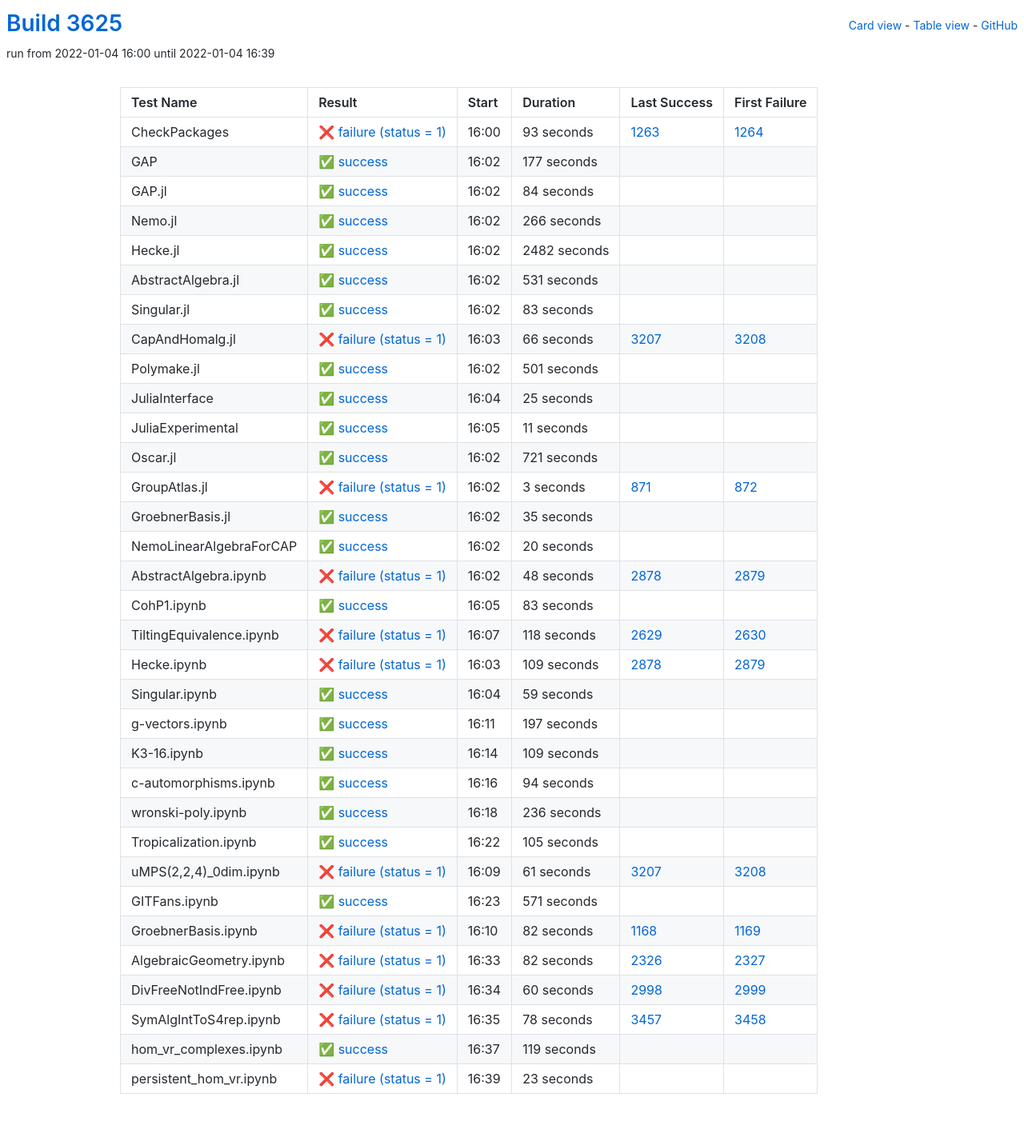
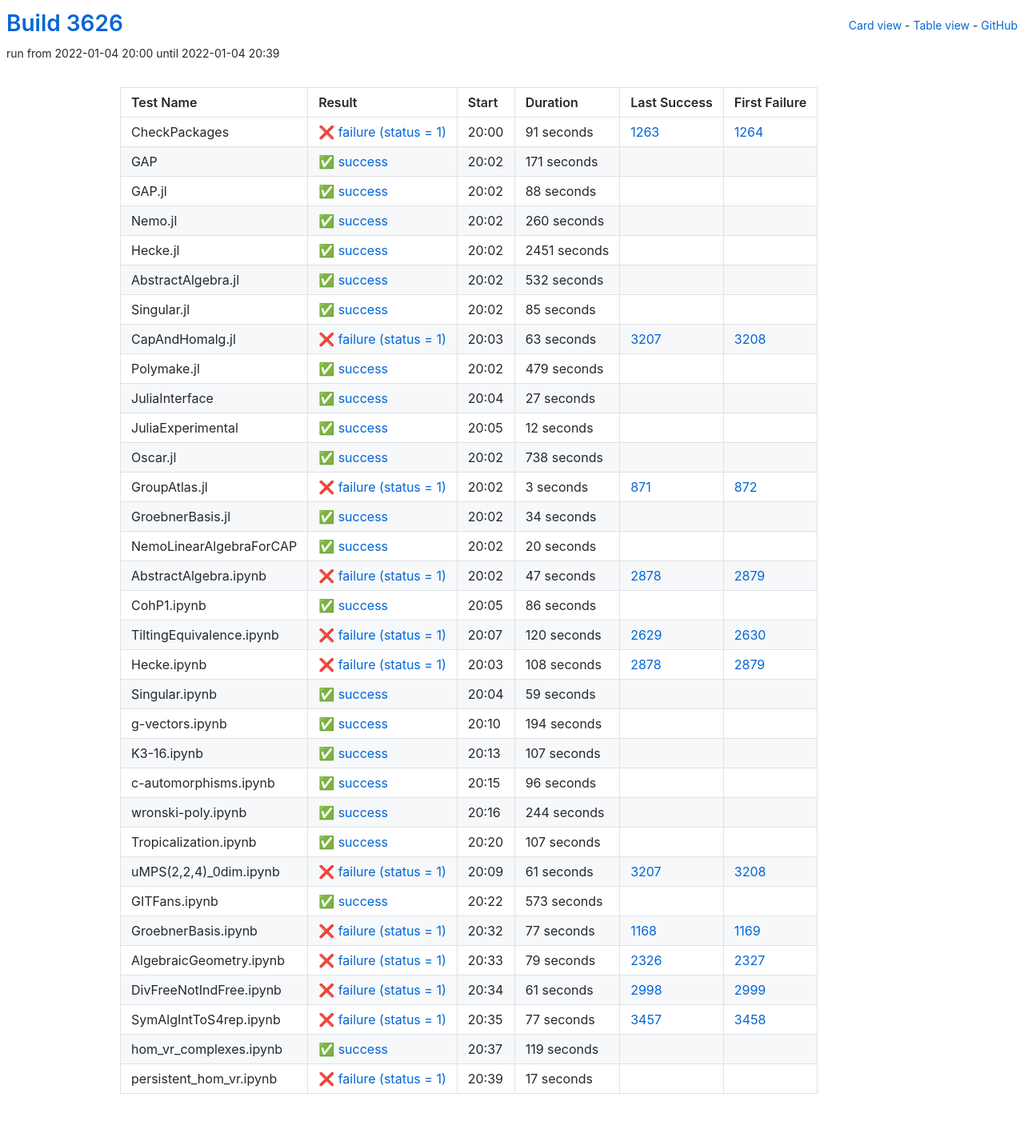
Before and after one commit to oscar-system/oscar-ci-status-stable, a Jekyll site: the page built from table.html, in a window 1280 px wide. Shown: the whole page at 80% size. Built offline with Jekyll 4.4.1, drawn with Linux system fonts in a browser that asks for light colours.

Commit message:
Build #3626

```diff
--- a/_data/ci.yml
+++ b/_data/ci.yml
@@ -1,6 +1,6 @@
 ---
-build: 3625
-build_url: https://oscarci.mathematik.uni-kl.de/job/oscar-stable/3625/
+build: 3626
+build_url: https://oscarci.mathematik.uni-kl.de/job/oscar-stable/3626/
 job: oscar-stable
 organization: oscar-system
 repo: oscar-ci-status-stable
@@ -8,152 +8,152 @@ repourl: https://github.com/oscar-system/oscar-ci-status-stable
 tests:
 - name: CheckPackages
   id: checkpackages
-  log: https://oscarci.mathematik.uni-kl.de/job/oscar-stable/3625/artifact/logs/build-3625/CheckPackages.log
-  start: 2022-01-04 16:00
+  log: https://oscarci.mathematik.uni-kl.de/job/oscar-stable/3626/artifact/logs/build-3626/CheckPackages.log
+  start: 2022-01-04 20:00
   success: false
   exitcode: 1
   status: failure
-  duration: 93
+  duration: 91
   last_success: 1263
   last_success_url: https://oscarci.mathematik.uni-kl.de/job/oscar-stable/1263/
   first_failure: 1264
   first_failure_url: https://oscarci.mathematik.uni-kl.de/job/oscar-stable/1264/
 - name: GAP
   id: gap
-  log: https://oscarci.mathematik.uni-kl.de/job/oscar-stable/3625/artifact/logs/build-3625/GAP.log
-  start: 2022-01-04 16:02
+  log: https://oscarci.mathematik.uni-kl.de/job/oscar-stable/3626/artifact/logs/build-3626/GAP.log
+  start: 2022-01-04 20:02
   success: true
   exitcode: 0
   status: success
-  duration: 177
+  duration: 171
   last_success: false
   last_success_url:
   first_failure: false
   first_failure_url:
 - name: GAP.jl
   id: gap-jl
-  log: https://oscarci.mathematik.uni-kl.de/job/oscar-stable/3625/artifact/logs/build-3625/GAP.jl.log
-  start: 2022-01-04 16:02
+  log: https://oscarci.mathematik.uni-kl.de/job/oscar-stable/3626/artifact/logs/build-3626/GAP.jl.log
+  start: 2022-01-04 20:02
   success: true
   exitcode: 0
   status: success
-  duration: 84
+  duration: 88
   last_success: false
   last_success_url:
   first_failure: false
   first_failure_url:
 - name: Nemo.jl
   id: nemo-jl
-  log: https://oscarci.mathematik.uni-kl.de/job/oscar-stable/3625/artifact/logs/build-3625/Nemo.jl.log
-  start: 2022-01-04 16:02
+  log: https://oscarci.mathematik.uni-kl.de/job/oscar-stable/3626/artifact/logs/build-3626/Nemo.jl.log
+  start: 2022-01-04 20:02
   success: true
   exitcode: 0
   status: success
-  duration: 266
+  duration: 260
   last_success: false
   last_success_url:
   first_failure: false
   first_failure_url:
 - name: Hecke.jl
   id: hecke-jl
-  log: https://oscarci.mathematik.uni-kl.de/job/oscar-stable/3625/artifact/logs/build-3625/Hecke.jl.log
-  start: 2022-01-04 16:02
+  log: https://oscarci.mathematik.uni-kl.de/job/oscar-stable/3626/artifact/logs/build-3626/Hecke.jl.log
+  start: 2022-01-04 20:02
   success: true
   exitcode: 0
   status: success
-  duration: 2482
+  duration: 2451
   last_success: false
   last_success_url:
   first_failure: false
   first_failure_url:
 - name: AbstractAlgebra.jl
   id: abstractalgebra-jl
-  log: https://oscarci.mathematik.uni-kl.de/job/oscar-stable/3625/artifact/logs/build-3625/AbstractAlgebra.jl.log
-  start: 2022-01-04 16:02
+  log: https://oscarci.mathematik.uni-kl.de/job/oscar-stable/3626/artifact/logs/build-3626/AbstractAlgebra.jl.log
+  start: 2022-01-04 20:02
   success: true
   exitcode: 0
   status: success
-  duration: 531
+  duration: 532
   last_success: false
   last_success_url:
   first_failure: false
   first_failure_url:
 - name: Singular.jl
   id: singular-jl
-  log: https://oscarci.mathematik.uni-kl.de/job/oscar-stable/3625/artifact/logs/build-3625/Singular.jl.log
-  start: 2022-01-04 16:02
+  log: https://oscarci.mathematik.uni-kl.de/job/oscar-stable/3626/artifact/logs/build-3626/Singular.jl.log
+  start: 2022-01-04 20:02
   success: true
   exitcode: 0
   status: success
-  duration: 83
+  duration: 85
   last_success: false
   last_success_url:
   first_failure: false
   first_failure_url:
 - name: CapAndHomalg.jl
   id: capandhomalg-jl
-  log: https://oscarci.mathematik.uni-kl.de/job/oscar-stable/3625/artifact/logs/build-3625/CapAndHomalg.jl.log
-  start: 2022-01-04 16:03
+  log: https://oscarci.mathematik.uni-kl.de/job/oscar-stable/3626/artifact/logs/build-3626/CapAndHomalg.jl.log
+  start: 2022-01-04 20:03
   success: false
   exitcode: 1
   status: failure
-  duration: 66
+  duration: 63
   last_success: 3207
   last_success_url: https://oscarci.mathematik.uni-kl.de/job/oscar-stable/3207/
   first_failure: 3208
   first_failure_url: https://oscarci.mathematik.uni-kl.de/job/oscar-stable/3208/
 - name: Polymake.jl
   id: polymake-jl
-  log: https://oscarci.mathematik.uni-kl.de/job/oscar-stable/3625/artifact/logs/build-3625/Polymake.jl.log
-  start: 2022-01-04 16:02
+  log: https://oscarci.mathematik.uni-kl.de/job/oscar-stable/3626/artifact/logs/build-3626/Polymake.jl.log
+  start: 2022-01-04 20:02
   success: true
   exitcode: 0
   status: success
-  duration: 501
+  duration: 479
   last_success: false
   last_success_url:
   first_failure: false
   first_failure_url:
 - name: JuliaInterface
   id: juliainterface
-  log: https://oscarci.mathematik.uni-kl.de/job/oscar-stable/3625/artifact/logs/build-3625/JuliaInterface.log
-  start: 2022-01-04 16:04
+  log: https://oscarci.mathematik.uni-kl.de/job/oscar-stable/3626/artifact/logs/build-3626/JuliaInterface.log
+  start: 2022-01-04 20:04
   success: true
   exitcode: 0
   status: success
-  duration: 25
+  duration: 27
   last_success: false
   last_success_url:
   first_failure: false
   first_failure_url:
 - name: JuliaExperimental
   id: juliaexperimental
-  log: https://oscarci.mathematik.uni-kl.de/job/oscar-stable/3625/artifact/logs/build-3625/JuliaExperimental.log
-  start: 2022-01-04 16:05
+  log: https://oscarci.mathematik.uni-kl.de/job/oscar-stable/3626/artifact/logs/build-3626/JuliaExperimental.log
+  start: 2022-01-04 20:05
   success: true
   exitcode: 0
   status: success
-  duration: 11
+  duration: 12
   last_success: false
   last_success_url:
   first_failure: false
   first_failure_url:
 - name: Oscar.jl
   id: oscar-jl
-  log: https://oscarci.mathematik.uni-kl.de/job/oscar-stable/3625/artifact/logs/build-3625/Oscar.jl.log
-  start: 2022-01-04 16:02
+  log: https://oscarci.mathematik.uni-kl.de/job/oscar-stable/3626/artifact/logs/build-3626/Oscar.jl.log
+  start: 2022-01-04 20:02
   success: true
   exitcode: 0
   status: success
-  duration: 721
+  duration: 738
   last_success: false
   last_success_url:
   first_failure: false
   first_failure_url:
 - name: GroupAtlas.jl
   id: groupatlas-jl
-  log: https://oscarci.mathematik.uni-kl.de/job/oscar-stable/3625/artifact/logs/build-3625/GroupAtlas.jl.log
-  start: 2022-01-04 16:02
+  log: https://oscarci.mathematik.uni-kl.de/job/oscar-stable/3626/artifact/logs/build-3626/GroupAtlas.jl.log
+  start: 2022-01-04 20:02
   success: false
   exitcode: 1
   status: failure
@@ -164,20 +164,20 @@ tests:
   first_failure_url: https://oscarci.mathematik.uni-kl.de/job/oscar-stable/872/
 - name: GroebnerBasis.jl
   id: groebnerbasis-jl
-  log: https://oscarci.mathematik.uni-kl.de/job/oscar-stable/3625/artifact/logs/build-3625/GroebnerBasis.jl.log
-  start: 2022-01-04 16:02
+  log: https://oscarci.mathematik.uni-kl.de/job/oscar-stable/3626/artifact/logs/build-3626/GroebnerBasis.jl.log
+  start: 2022-01-04 20:02
   success: true
   exitcode: 0
   status: success
-  duration: 35
+  duration: 34
   last_success: false
   last_success_url:
   first_failure: false
   first_failure_url:
 - name: NemoLinearAlgebraForCAP
   id: nemolinearalgebraforcap
-  log: https://oscarci.mathematik.uni-kl.de/job/oscar-stable/3625/artifact/logs/build-3625/NemoLinearAlgebraForCAP.log
-  start: 2022-01-04 16:02
+  log: https://oscarci.mathematik.uni-kl.de/job/oscar-stable/3626/artifact/logs/build-3626/NemoLinearAlgebraForCAP.log
+  start: 2022-01-04 20:02
   success: true
   exitcode: 0
   status: success
@@ -188,56 +188,56 @@ tests:
   first_failure_url:
 - name: AbstractAlgebra.ipynb
   id: abstractalgebra-ipynb
-  log: https://oscarci.mathematik.uni-kl.de/job/oscar-stable/3625/artifact/logs/build-3625/AbstractAlgebra.ipynb.log
-  start: 2022-01-04 16:02
+  log: https://oscarci.mathematik.uni-kl.de/job/oscar-stable/3626/artifact/logs/build-3626/AbstractAlgebra.ipynb.log
+  start: 2022-01-04 20:02
   success: false
   exitcode: 1
   status: failure
-  duration: 48
+  duration: 47
   last_success: 2878
   last_success_url: https://oscarci.mathematik.uni-kl.de/job/oscar-stable/2878/
   first_failure: 2879
   first_failure_url: https://oscarci.mathematik.uni-kl.de/job/oscar-stable/2879/
 - name: CohP1.ipynb
   id: cohp1-ipynb
-  log: https://oscarci.mathematik.uni-kl.de/job/oscar-stable/3625/artifact/logs/build-3625/CohP1.ipynb.log
-  start: 2022-01-04 16:05
+  log: https://oscarci.mathematik.uni-kl.de/job/oscar-stable/3626/artifact/logs/build-3626/CohP1.ipynb.log
+  start: 2022-01-04 20:05
   success: true
   exitcode: 0
   status: success
-  duration: 83
+  duration: 86
   last_success: false
   last_success_url:
   first_failure: false
   first_failure_url:
 - name: TiltingEquivalence.ipynb
   id: tiltingequivalence-ipynb
-  log: https://oscarci.mathematik.uni-kl.de/job/oscar-stable/3625/artifact/logs/build-3625/TiltingEquivalence.ipynb.log
-  start: 2022-01-04 16:07
+  log: https://oscarci.mathematik.uni-kl.de/job/oscar-stable/3626/artifact/logs/build-3626/TiltingEquivalence.ipynb.log
+  start: 2022-01-04 20:07
   success: false
   exitcode: 1
   status: failure
-  duration: 118
+  duration: 120
   last_success: 2629
   last_success_url: https://oscarci.mathematik.uni-kl.de/job/oscar-stable/2629/
   first_failure: 2630
   first_failure_url: https://oscarci.mathematik.uni-kl.de/job/oscar-stable/2630/
 - name: Hecke.ipynb
   id: hecke-ipynb
-  log: https://oscarci.mathematik.uni-kl.de/job/oscar-stable/3625/artifact/logs/build-3625/Hecke.ipynb.log
-  start: 2022-01-04 16:03
+  log: https://oscarci.mathematik.uni-kl.de/job/oscar-stable/3626/artifact/logs/build-3626/Hecke.ipynb.log
+  start: 2022-01-04 20:03
   success: false
   exitcode: 1
   status: failure
-  duration: 109
+  duration: 108
   last_success: 2878
   last_success_url: https://oscarci.mathematik.uni-kl.de/job/oscar-stable/2878/
   first_failure: 2879
   first_failure_url: https://oscarci.mathematik.uni-kl.de/job/oscar-stable/2879/
 - name: Singular.ipynb
   id: singular-ipynb
-  log: https://oscarci.mathematik.uni-kl.de/job/oscar-stable/3625/artifact/logs/build-3625/Singular.ipynb.log
-  start: 2022-01-04 16:04
+  log: https://oscarci.mathematik.uni-kl.de/job/oscar-stable/3626/artifact/logs/build-3626/Singular.ipynb.log
+  start: 2022-01-04 20:04
   success: true
   exitcode: 0
   status: success
@@ -248,68 +248,68 @@ tests:
   first_failure_url:
 - name: g-vectors.ipynb
   id: g-vectors-ipynb
-  log: https://oscarci.mathematik.uni-kl.de/job/oscar-stable/3625/artifact/logs/build-3625/g-vectors.ipynb.log
-  start: 2022-01-04 16:11
+  log: https://oscarci.mathematik.uni-kl.de/job/oscar-stable/3626/artifact/logs/build-3626/g-vectors.ipynb.log
+  start: 2022-01-04 20:10
   success: true
   exitcode: 0
   status: success
-  duration: 197
+  duration: 194
   last_success: false
   last_success_url:
   first_failure: false
   first_failure_url:
 - name: K3-16.ipynb
   id: k3-16-ipynb
-  log: https://oscarci.mathematik.uni-kl.de/job/oscar-stable/3625/artifact/logs/build-3625/K3-16.ipynb.log
-  start: 2022-01-04 16:14
+  log: https://oscarci.mathematik.uni-kl.de/job/oscar-stable/3626/artifact/logs/build-3626/K3-16.ipynb.log
+  start: 2022-01-04 20:13
   success: true
   exitcode: 0
   status: success
-  duration: 109
+  duration: 107
   last_success: false
   last_success_url:
   first_failure: false
   first_failure_url:
 - name: c-automorphisms.ipynb
   id: c-automorphisms-ipynb
-  log: https://oscarci.mathematik.uni-kl.de/job/oscar-stable/3625/artifact/logs/build-3625/c-automorphisms.ipynb.log
-  start: 2022-01-04 16:16
+  log: https://oscarci.mathematik.uni-kl.de/job/oscar-stable/3626/artifact/logs/build-3626/c-automorphisms.ipynb.log
+  start: 2022-01-04 20:15
   success: true
   exitcode: 0
   status: success
-  duration: 94
+  duration: 96
   last_success: false
   last_success_url:
   first_failure: false
   first_failure_url:
 - name: wronski-poly.ipynb
   id: wronski-poly-ipynb
-  log: https://oscarci.mathematik.uni-kl.de/job/oscar-stable/3625/artifact/logs/build-3625/wronski-poly.ipynb.log
-  start: 2022-01-04 16:18
+  log: https://oscarci.mathematik.uni-kl.de/job/oscar-stable/3626/artifact/logs/build-3626/wronski-poly.ipynb.log
+  start: 2022-01-04 20:16
   success: true
   exitcode: 0
   status: success
-  duration: 236
+  duration: 244
   last_success: false
   last_success_url:
   first_failure: false
   first_failure_url:
 - name: Tropicalization.ipynb
   id: tropicalization-ipynb
-  log: https://oscarci.mathematik.uni-kl.de/job/oscar-stable/3625/artifact/logs/build-3625/Tropicalization.ipynb.log
-  start: 2022-01-04 16:22
+  log: https://oscarci.mathematik.uni-kl.de/job/oscar-stable/3626/artifact/logs/build-3626/Tropicalization.ipynb.log
+  start: 2022-01-04 20:20
   success: true
   exitcode: 0
   status: success
-  duration: 105
+  duration: 107
   last_success: false
   last_success_url:
   first_failure: false
   first_failure_url:
 - name: uMPS(2,2,4)_0dim.ipynb
   id: umps-2-2-4-0dim-ipynb
-  log: https://oscarci.mathematik.uni-kl.de/job/oscar-stable/3625/artifact/logs/build-3625/uMPS-2-2-4-_0dim.ipynb.log
-  start: 2022-01-04 16:09
+  log: https://oscarci.mathematik.uni-kl.de/job/oscar-stable/3626/artifact/logs/build-3626/uMPS-2-2-4-_0dim.ipynb.log
+  start: 2022-01-04 20:09
   success: false
   exitcode: 1
   status: failure
@@ -320,68 +320,68 @@ tests:
   first_failure_url: https://oscarci.mathematik.uni-kl.de/job/oscar-stable/3208/
 - name: GITFans.ipynb
   id: gitfans-ipynb
-  log: https://oscarci.mathematik.uni-kl.de/job/oscar-stable/3625/artifact/logs/build-3625/GITFans.ipynb.log
-  start: 2022-01-04 16:23
+  log: https://oscarci.mathematik.uni-kl.de/job/oscar-stable/3626/artifact/logs/build-3626/GITFans.ipynb.log
+  start: 2022-01-04 20:22
   success: true
   exitcode: 0
   status: success
-  duration: 571
+  duration: 573
   last_success: false
   last_success_url:
   first_failure: false
   first_failure_url:
 - name: GroebnerBasis.ipynb
   id: groebnerbasis-ipynb
-  log: https://oscarci.mathematik.uni-kl.de/job/oscar-stable/3625/artifact/logs/build-3625/GroebnerBasis.ipynb.log
-  start: 2022-01-04 16:10
+  log: https://oscarci.mathematik.uni-kl.de/job/oscar-stable/3626/artifact/logs/build-3626/GroebnerBasis.ipynb.log
+  start: 2022-01-04 20:32
   success: false
   exitcode: 1
   status: failure
-  duration: 82
+  duration: 77
   last_success: 1168
   last_success_url: https://oscarci.mathematik.uni-kl.de/job/oscar-stable/1168/
   first_failure: 1169
   first_failure_url: https://oscarci.mathematik.uni-kl.de/job/oscar-stable/1169/
 - name: AlgebraicGeometry.ipynb
   id: algebraicgeometry-ipynb
-  log: https://oscarci.mathematik.uni-kl.de/job/oscar-stable/3625/artifact/logs/build-3625/AlgebraicGeometry.ipynb.log
-  start: 2022-01-04 16:33
+  log: https://oscarci.mathematik.uni-kl.de/job/oscar-stable/3626/artifact/logs/build-3626/AlgebraicGeometry.ipynb.log
+  start: 2022-01-04 20:33
   success: false
   exitcode: 1
   status: failure
-  duration: 82
+  duration: 79
   last_success: 2326
   last_success_url: https://oscarci.mathematik.uni-kl.de/job/oscar-stable/2326/
   first_failure: 2327
   first_failure_url: https://oscarci.mathematik.uni-kl.de/job/oscar-stable/2327/
 - name: DivFreeNotIndFree.ipynb
   id: divfreenotindfree-ipynb
-  log: https://oscarci.mathematik.uni-kl.de/job/oscar-stable/3625/artifact/logs/build-3625/DivFreeNotIndFree.ipynb.log
-  start: 2022-01-04 16:34
+  log: https://oscarci.mathematik.uni-kl.de/job/oscar-stable/3626/artifact/logs/build-3626/DivFreeNotIndFree.ipynb.log
+  start: 2022-01-04 20:34
   success: false
   exitcode: 1
   status: failure
-  duration: 60
+  duration: 61
   last_success: 2998
   last_success_url: https://oscarci.mathematik.uni-kl.de/job/oscar-stable/2998/
   first_failure: 2999
   first_failure_url: https://oscarci.mathematik.uni-kl.de/job/oscar-stable/2999/
 - name: SymAlgIntToS4rep.ipynb
   id: symalginttos4rep-ipynb
-  log: https://oscarci.mathematik.uni-kl.de/job/oscar-stable/3625/artifact/logs/build-3625/SymAlgIntToS4rep.ipynb.log
-  start: 2022-01-04 16:35
+  log: https://oscarci.mathematik.uni-kl.de/job/oscar-stable/3626/artifact/logs/build-3626/SymAlgIntToS4rep.ipynb.log
+  start: 2022-01-04 20:35
   success: false
   exitcode: 1
   status: failure
-  duration: 78
+  duration: 77
   last_success: 3457
   last_success_url: https://oscarci.mathematik.uni-kl.de/job/oscar-stable/3457/
   first_failure: 3458
   first_failure_url: https://oscarci.mathematik.uni-kl.de/job/oscar-stable/3458/
 - name: hom_vr_complexes.ipynb
   id: hom-vr-complexes-ipynb
-  log: https://oscarci.mathematik.uni-kl.de/job/oscar-stable/3625/artifact/logs/build-3625/hom_vr_complexes.ipynb.log
-  start: 2022-01-04 16:37
+  log: https://oscarci.mathematik.uni-kl.de/job/oscar-stable/3626/artifact/logs/build-3626/hom_vr_complexes.ipynb.log
+  start: 2022-01-04 20:37
   success: true
   exitcode: 0
   status: success
@@ -392,12 +392,12 @@ tests:
   first_failure_url:
 - name: persistent_hom_vr.ipynb
   id: persistent-hom-vr-ipynb
-  log: https://oscarci.mathematik.uni-kl.de/job/oscar-stable/3625/artifact/logs/build-3625/persistent_hom_vr.ipynb.log
-  start: 2022-01-04 16:39
+  log: https://oscarci.mathematik.uni-kl.de/job/oscar-stable/3626/artifact/logs/build-3626/persistent_hom_vr.ipynb.log
+  start: 2022-01-04 20:39
   success: false
   exitcode: 1
   status: failure
-  duration: 23
+  duration: 17
   last_success: false
   last_success_url:
   first_failure: false
```
Also changed, not shown: README.md.
